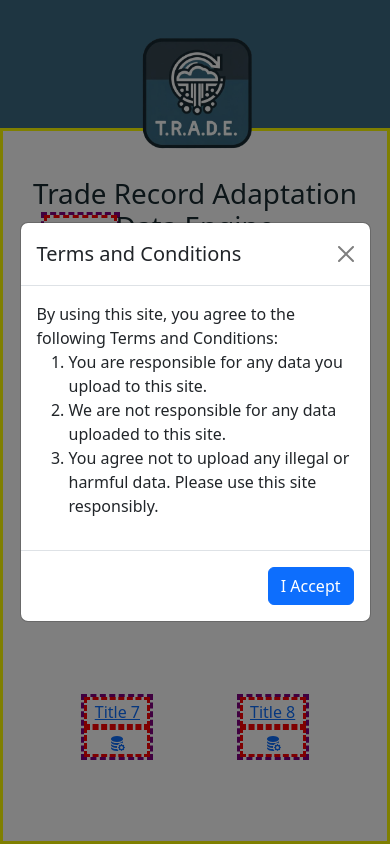
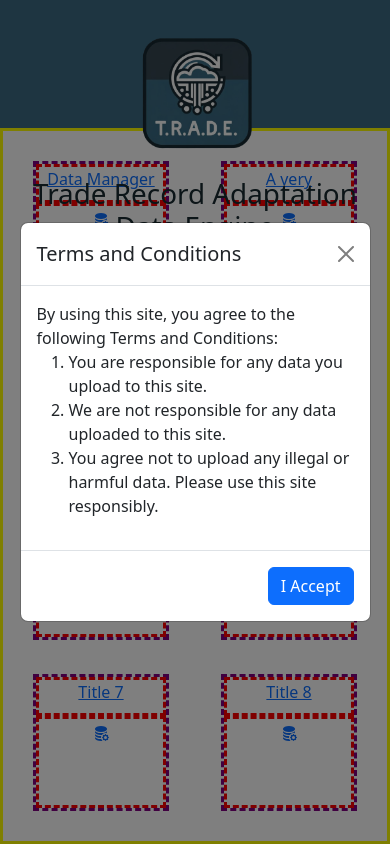
Before and after one commit to JOATZ/TRADE_App, a React (Create React App) app: page / in a window 390 px wide. Built offline with nearby package versions, Linux system fonts and the light colour scheme.

Commit message:
Flex layout done, merging

```diff
--- a/src/App.css
+++ b/src/App.css
@@ -30,6 +30,7 @@ body {
 
 /*_____________Home Page Layout and Buttons_______________________*/
 .home-page-container {
+  box-sizing: border-box;
   border: solid yellow 3px;
   display: flex;
   flex-wrap: wrap;
@@ -37,19 +38,34 @@ body {
   align-items: center;
   align-content: space-around;
   height: 100%;
-  padding:30
+  padding:30px;
+  gap:4vh;
+  overflow-y: scroll;
 }
 
 .home-page-tile {
+  box-sizing: border-box;
+  aspect-ratio: 1/1;
+  height: var(--tile-size);
+  width: var(--tile-size);
   display: flex;
   flex-direction: column;
   border: dashed purple 3px;
-  flex-grow: 0;
-  flex-basis: auto;
   align-items: center;
   justify-content: center;
-  flex:0 0 20%;
-  margin: 2vh
+  flex:0 0 20vw;
+}
+
+@media (max-width: 1024px) {
+  .home-page-tile {
+    flex: 0 0 30vw; /* 2 wide on smaller screens */
+  }
+}
+
+@media (max-width: 768px) {
+  .home-page-tile {
+    flex: 0 0 35vw; /* 2 wide on smaller screens */
+  }
 }
 
 .site-footer {
```
